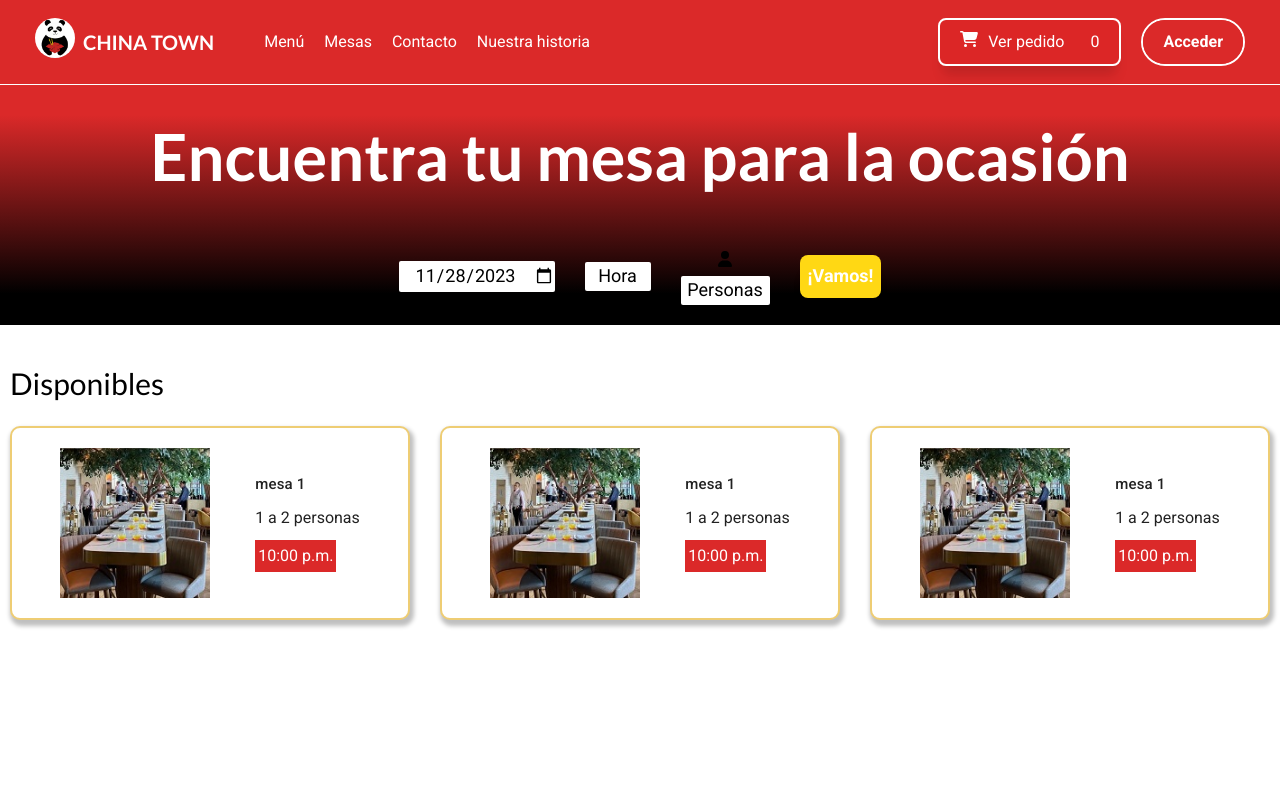
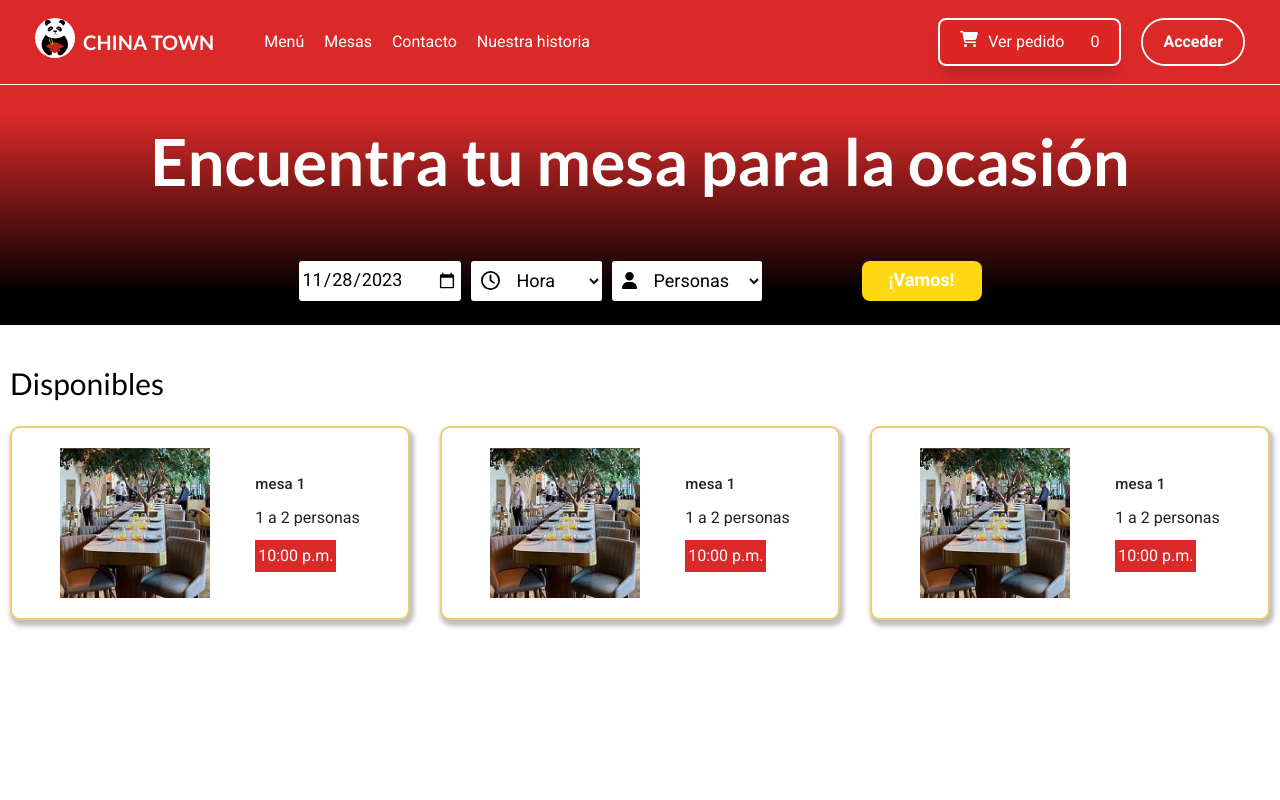
Before and after one commit to Irving-8man/app-restaurante, a Vue app: page /mesas in a window 1280 px wide. Shown: the top 800 px of the page. Built offline with nearby package versions, Linux system fonts and the light colour scheme.

Commit message:
btones de mesas listo

```diff
--- a/src/views/MesasView.vue
+++ b/src/views/MesasView.vue
@@ -128,11 +128,20 @@ const horaSeleccionada = ref('');
 
         <form class="busqueda">
 
+            <div class="contBotones">
+                <div>
                     <input type="date" id="fecha" name="fecha" class="input" :min="fechaMin" v-model="fechaSeleccionada">
-
+                </div>
 
                 <!--Manejo de las horas-->
-            <div class="contHoras">
+                <div class="contGSelect">
+                    <div class="contSelect">
+                        <div class="iconon">
+                            <svg xmlns="http://www.w3.org/2000/svg" height="19" width="19" viewBox="0 0 512 512">
+                                <path fill="#000000"
+                                    d="M464 256A208 208 0 1 1 48 256a208 208 0 1 1 416 0zM0 256a256 256 0 1 0 512 0A256 256 0 1 0 0 256zM232 120V256c0 8 4 15.5 10.7 20l96 64c11 7.4 25.9 4.4 33.3-6.7s4.4-25.9-6.7-33.3L280 243.2V120c0-13.3-10.7-24-24-24s-24 10.7-24 24z" />
+                            </svg>
+                        </div>
                         <select name="Horas" id="horas" class="input" v-model="horaSeleccionada">
                             <option disabled value="" class="option">Hora</option>
                             <option v-for="hora in horasDisponibles" :value="hora.valorISO" class="option">
@@ -140,11 +149,19 @@ const horaSeleccionada = ref('');
                             </option>
                         </select>
                     </div>
+                </div>
+
 
                 <!--Manejo de numero de personas-->
-            <div>
-                <div><svg xmlns="http://www.w3.org/2000/svg" height="16" width="14" viewBox="0 0 448 512"><path fill="#000000" d="M224 256A128 128 0 1 0 224 0a128 128 0 1 0 0 256zm-45.7 48C79.8 304 0 383.8 0 482.3C0 498.7 13.3 512 29.7 512H418.3c16.4 0 29.7-13.3 29.7-29.7C448 383.8 368.2 304 269.7 304H178.3z"/></svg>
+                <div class="contGSelect">
+                    <div class="contSelect">
+                        <div class="iconon">
+                            <svg xmlns="http://www.w3.org/2000/svg" height="19" width="15" viewBox="0 0 448 512">
+                                <path fill="#000000"
+                                    d="M224 256A128 128 0 1 0 224 0a128 128 0 1 0 0 256zm-45.7 48C79.8 304 0 383.8 0 482.3C0 498.7 13.3 512 29.7 512H418.3c16.4 0 29.7-13.3 29.7-29.7C448 383.8 368.2 304 269.7 304H178.3z" />
+                            </svg>
                         </div>
+
                         <select name="Personas" id="numPersonas" class="input" v-model="numPersonasSeleccionadas">
                             <option disabled value="" class="option">Personas</option>
                             <option v-for="numPersonas in personasReservas" :value="numPersonas.valor" class="option">
@@ -152,11 +169,15 @@ const horaSeleccionada = ref('');
                             </option>
                         </select>
                     </div>
+                </div>
+            </div>
 
             <!---->
+            <div>
                 <button type="submit" class="input botonVamos">¡Vamos!</button>
+            </div>
+
         </form>
-
     </div>
 
     <div class="contentTitulo">
@@ -168,8 +189,6 @@ const horaSeleccionada = ref('');
             <CardReservacion></CardReservacion>
             <CardReservacion></CardReservacion>
 
-
-
         </div>
     </section>
 </template>
@@ -177,6 +196,7 @@ const horaSeleccionada = ref('');
 
 
 <style scoped>
+/**HEader */
 .backTitle {
     position: relative;
     background: linear-gradient(180deg, var(--rojo) 0%, var(--rojo) 12.5%, #000 86.98%, #000 100%);
@@ -198,61 +218,64 @@ const horaSeleccionada = ref('');
     z-index: 3;
 }
 
+/**Seccion de busqueda */
+
 .busqueda {
     display: flex;
     flex-flow: row wrap;
     justify-content: space-between;
     align-items: center;
-    gap: 30px;
+    gap: 100px;
     font-size: 1.125rem;
     text-align: center;
 }
 
-.input {
-    background-color: white;
-    border-radius: 2px;
-
-    text-align: center;
-    cursor: pointer;
-}
-
-.secReservaciones {
-    min-height: 50vh;
-}
-
-.contentTitulo {
-    width: 100%;
-    max-width: 1260px;
-    text-align: start;
-    margin-bottom: 25px;
-}
-
-.tituloDisponible {
-    font-size: 1.875rem;
-    font-style: normal;
-    font-weight: 500;
-    line-height: normal;
-}
 
 
-/**Seccion del grid */
-.reservaciones {
+
+
+input,
+select,
+.input {
+    box-sizing: border-box;
     width: 100%;
-    max-width: 1260px;
-    display: grid;
-    grid-template-columns: repeat(3, 1fr);
-    justify-content: center;
-    align-items: center;
-    justify-items: center;
-    gap: 30px;
+    height: 40px;
+    margin: 0;
+    background-color: white;
+    color: black;
+    border-radius: 3px;
+    padding: 0 3px;
 }
 
 select {
-    text-align-last: center;
+    -webkit-appearance: auto;
 }
 
-option {
-    text-align: center;
+.contSelect {
+    display: flex;
+    flex-flow: row nowrap;
+    justify-content: center;
+    align-content: center;
+}
+
+.iconon {
+    display: flex;
+    flex-flow: column nowrap;
+    justify-content: center;
+    align-items: center;
+    margin: 0 10px;
+}
+
+.contGSelect {
+    background-color: white;
+    border-radius: 3px;
+}
+
+.contBotones {
+    display: flex;
+    justify-content: space-between;
+    align-items: center;
+    gap: 10px;
 }
 
 .botonVamos {
@@ -260,6 +283,7 @@ option {
     flex-flow: row nowrap;
     overflow: hidden;
     padding: 7px 8px;
+    width: 120px;
     align-items: center;
     font-weight: bolder;
     justify-content: center;
@@ -281,4 +305,44 @@ option {
     background-color: #e9c511;
     color: rgb(255, 255, 255);
 }
+
+
+
+/**Parte de las rservas */
+
+.secReservaciones {
+    min-height: 50vh;
+}
+
+.contentTitulo {
+    width: 100%;
+    max-width: 1260px;
+    text-align: start;
+    margin-bottom: 25px;
+}
+
+.tituloDisponible {
+    font-size: 1.875rem;
+    font-style: normal;
+    font-weight: 500;
+    line-height: normal;
+}
+
+
+
+
+
+
+
+/**Seccion del grid */
+.reservaciones {
+    width: 100%;
+    max-width: 1260px;
+    display: grid;
+    grid-template-columns: repeat(3, 1fr);
+    justify-content: center;
+    align-items: center;
+    justify-items: center;
+    gap: 30px;
+}
 </style>
```
Lines whose indentation alone changed are shown as unchanged.
